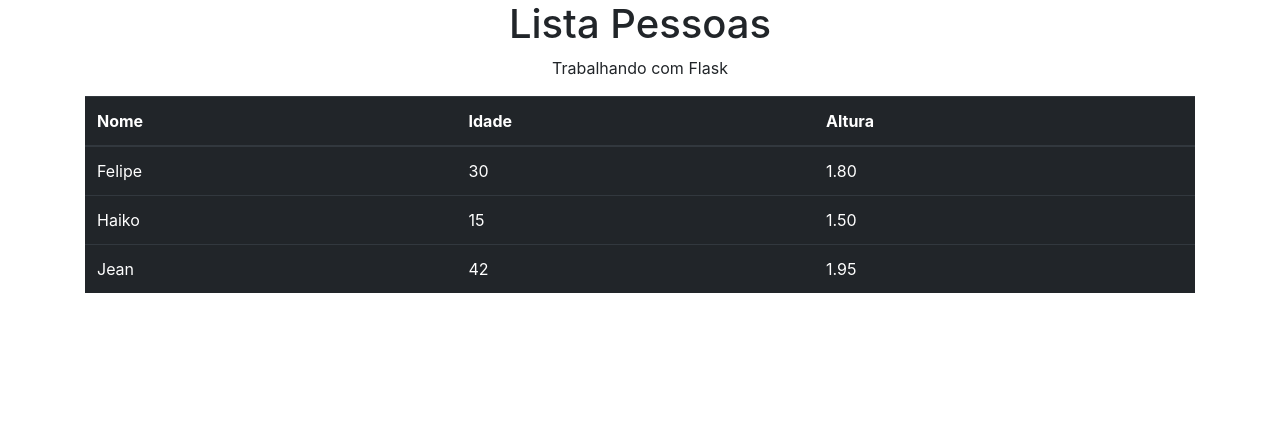
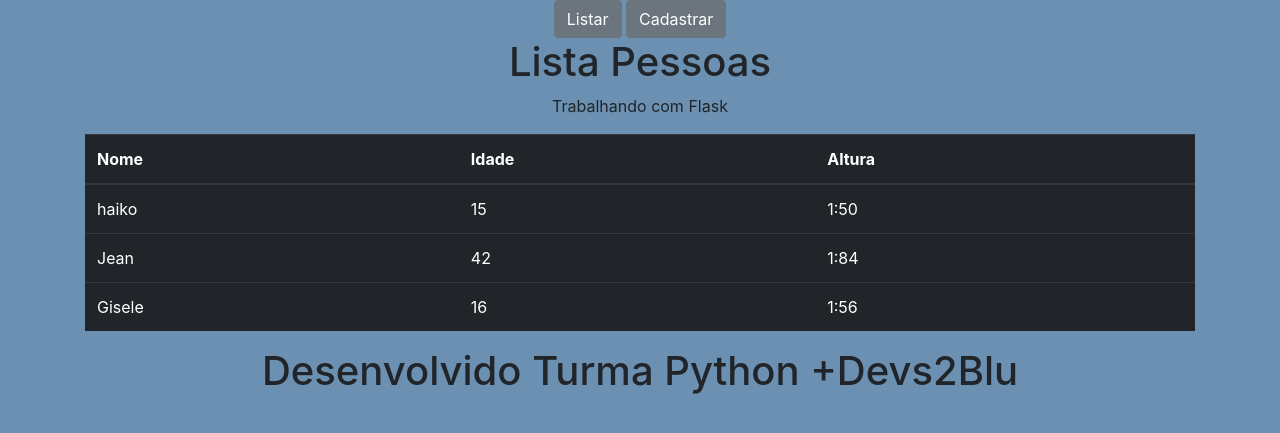
Before and after one commit to FelipeWeiss1992/Atividades_Python, a Flask app: page / in a window 1280 px wide. Shown: the top 433 px of the page. Run offline with Flask 2, Linux system fonts and the light colour scheme; some libraries are stand-ins or nearby versions.

Commit message:
update flask

```diff
--- a/Flask/main.py
+++ b/Flask/main.py
@@ -1,36 +1,34 @@
-from flask import Flask,render_template, request, redirect
+from flask import Flask, render_template, request, redirect
 from pessoa import Pessoa
 
-
-pessoa1 = Pessoa('Felipe','30','1.80')
-pessoa2 = Pessoa('Haiko','15','1.50')
-pessoa3 = Pessoa('Jean','42','1.95')
+pessoa1 = Pessoa('haiko', '15', '1:50')
+pessoa2 = Pessoa('Jean', '42', '1:84')
+pessoa3 = Pessoa('Gisele', '16', '1:56')
 
 lista = [pessoa1, pessoa2, pessoa3]
-#Variavel de referencia FLask
+
 app = Flask(__name__)
 
-#Criando Rota
-@app.route("/")
+#
+@app.route('/')
 def inicio():
+    return render_template('index.html', titulo = 'Lista Pessoas', pessoas = lista)
 
-    return render_template("index.html", titulo = "Lista Pessoas", pessoas = lista)
-
-@app.route("/cadastrar")
+@app.route('/novo')
 def novo():
     return render_template('novo.html', titulo = 'Cadastro Pessoa')
 
-@app.route('/criar', methods=['POST'])
+@app.route('/criar', methods=['POST',])
 def criar():
     nome = request.form['nome']
     idade = request.form['idade']
     altura = request.form['altura']
 
-    pessoa = Pessoa(nome, idade, altura)
-    lista.append(pessoa)
+    pessoas = Pessoa(nome, idade, altura)
 
-    return redirect ('/')
+    lista.append(pessoas)
 
-#Iniciando
+    return redirect('/')
+
 
 app.run(debug=True)
--- a/Flask/static/styles/style.css
+++ b/Flask/static/styles/style.css
@@ -3,3 +3,20 @@
     text-align: center;
 
 }
+
+header{
+
+    text-align: center;
+}
+
+body{
+
+    background-color: rgb(107, 144, 177);
+
+}
+
+footer{
+
+    text-align: center;
+
+}
--- a/Flask/templates/index.html
+++ b/Flask/templates/index.html
@@ -1,21 +1,6 @@
-<!DOCTYPE html>
-<html lang="pt-BR">
-<head>
-    <link rel="stylesheet" href="https://stackpath.bootstrapcdn.com/bootstrap/4.1.3/css/bootstrap.min.css">
-    <integrity="sha384-MCw98/SFnGE8fJT3GXwEOngsV7Zt27NXFoaoApmYm81iuXoPkFOJwJ8ERdknLPMO" crossorigin="anonymous">
-    <link rel= "stylesheet" type= "text/css" href= "{{ url_for('static',filename='styles/style.css') }}">
-    <meta charset="UTF-8">
-    <meta http-equiv="X-UA-Compatible" content="IE=edge">
-    <meta name="viewport" content="width=device-width, initial-scale=1.0">
-    <title>MoreDevs</title>
-</head>
-<body>
+{%extends 'template.html'%}
+{%block conteudo%}
 
-
-      <h1 class = 'titulo' >{{ titulo }}</h1>
-      <p class = 'titulo'>Trabalhando com Flask</p>
-
-    <div class = 'container'>
         <table class="table table-dark">
             <thead>
                 <tr>
@@ -40,11 +25,6 @@
 
             </tbody>
         </table>
-    </div>
 
-    <script src="https://code.jquery.com/jquery-3.3.1.slim.min.js" integrity="sha384-q8i/X+965DzO0rT7abK41JStQIAqVgRVzpbzo5smXKp4YfRvH+8abtTE1Pi6jizo" crossorigin="anonymous"></script>
-    <script src="https://cdnjs.cloudflare.com/ajax/libs/popper.js/1.14.3/umd/popper.min.js" integrity="sha384-ZMP7rVo3mIykV+2+9J3UJ46jBk0WLaUAdn689aCwoqbBJiSnjAK/l8WvCWPIPm49" crossorigin="anonymous"></script>
-    <script src="https://stackpath.bootstrapcdn.com/bootstrap/4.1.3/js/bootstrap.min.js" integrity="sha384-ChfqqxuZUCnJSK3+MXmPNIyE6ZbWh2IMqE241rYiqJxyMiZ6OW/JmZQ5stwEULTy" crossorigin="anonymous"></script>
 
-</body>
-</html>
+{%endblock%}
--- /dev/null
+++ b/Flask/templates/template.html
@@ -0,0 +1,43 @@
+<!DOCTYPE html>
+<html lang="pt -BR">
+<head>
+    <meta charset="UTF-8">
+    <link rel="stylesheet" href="https://stackpath.bootstrapcdn.com/bootstrap/4.1.3/css/bootstrap.min.css">
+    <integrity="sha384-MCw98/SFnGE8fJT3GXwEOngsV7Zt27NXFoaoApmYm81iuXoPkFOJwJ8ERdknLPMO" crossorigin="anonymous">
+    <link rel="stylesheet" href="{{url_for('static', filename ='styles/style.css')}}">
+    <meta http-equiv="X-UA-Compatible" content="IE=edge">
+    <meta name="viewport" content="width=device-width, initial-scale=1.0">
+
+    <title>Cadastro Pessoas</title>
+</head>
+<body>
+
+    <header>
+
+        <a href="/" class="btn btn-secondary">Listar</a>
+        <a href="/novo" class="btn btn-secondary">Cadastrar</a>
+
+    </header>
+
+    <div class = 'container'>
+
+        <h1 class = 'titulo' >{{ titulo }}</h1>
+        <p class = 'titulo'>Trabalhando com Flask</p>
+
+        {%block conteudo%} {%endblock%}
+
+    </div>
+
+    <footer>
+
+        <h1>Desenvolvido Turma Python  +Devs2Blu</h1>
+
+    </footer>
+
+
+
+   <script src="https://code.jquery.com/jquery-3.3.1.slim.min.js" integrity="sha384-q8i/X+965DzO0rT7abK41JStQIAqVgRVzpbzo5smXKp4YfRvH+8abtTE1Pi6jizo" crossorigin="anonymous"></script>
+   <script src="https://cdnjs.cloudflare.com/ajax/libs/popper.js/1.14.3/umd/popper.min.js" integrity="sha384-ZMP7rVo3mIykV+2+9J3UJ46jBk0WLaUAdn689aCwoqbBJiSnjAK/l8WvCWPIPm49" crossorigin="anonymous"></script>
+   <script src="https://stackpath.bootstrapcdn.com/bootstrap/4.1.3/js/bootstrap.min.js" integrity="sha384-ChfqqxuZUCnJSK3+MXmPNIyE6ZbWh2IMqE241rYiqJxyMiZ6OW/JmZQ5stwEULTy" crossorigin="anonymous"></script>
+</body>
+</html>
```
Also changed, not shown: Flask/templates/cadastrar.html (deleted, +0 -50 lines), Flask/templates/novo.html (added, +27 -0 lines).
